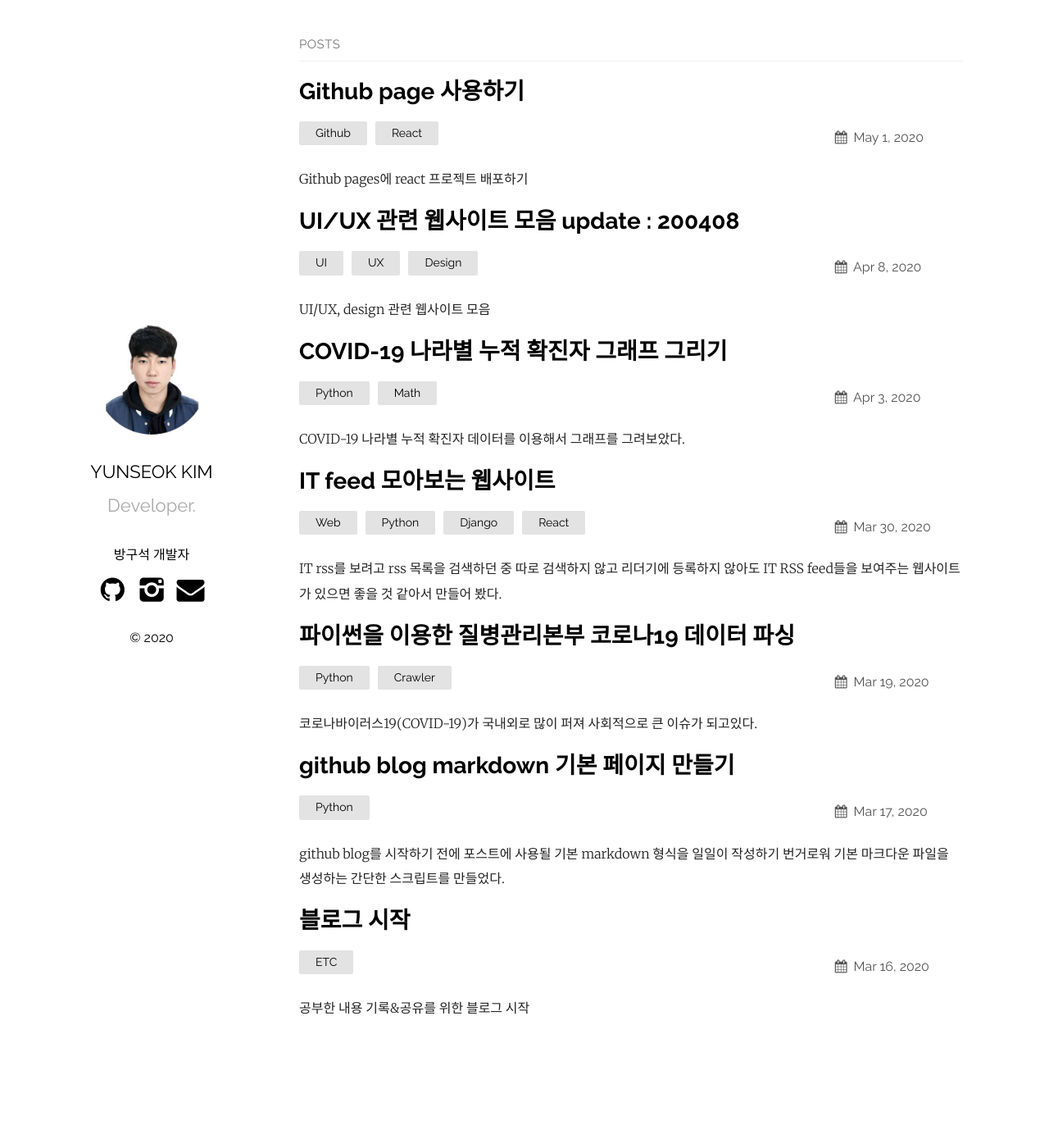
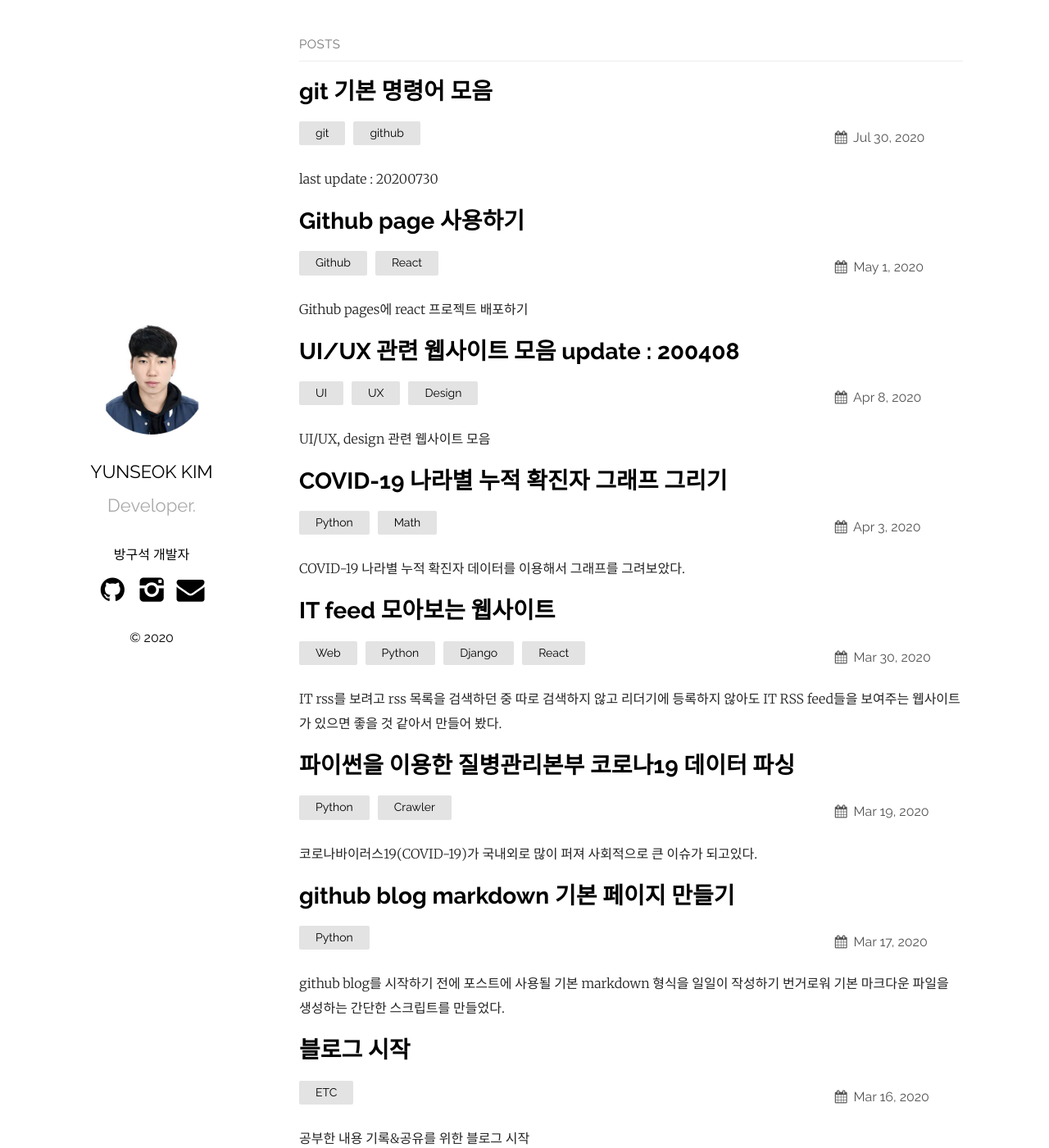
Before and after one commit to spro1/spro1.github.io, a Jekyll site: the page built from index.md, in a window 1280 px wide and 1400 px high. Shown: the whole window at 82% size. Built offline with Jekyll 4.4.1, drawn with Linux system fonts in a browser that asks for light colours; part of the change alters nothing that is shown.

Commit message:
20200730

````diff
--- /dev/null
+++ b/_posts/2020-07-30-github-manual.md
@@ -0,0 +1,57 @@
+---
+layout: post
+title:  "git 기본 명령어 모음"
+date:   2020-07-30
+categories: git github
+---
+last update : 20200730
+
+Git 기본 명령어 모음 - 추가로 업로드 예정
+
+### 사용 명령어
+
+|명령어|설명|
+|:-----|:------------|
+|git init|저장소 생성|
+|git add <파일명>|파일을 git에 추가|
+|git commit|변경 사항 git에 업로드|
+|git status|저장소 상태 출력|
+|git branch <브랜치명>|브랜치 생성|
+|git checkout <브랜치명>|작업 브랜치 변경|
+|git merge <브랜치명>|현재 브랜치에 <브랜치명> 병합|
+|git clone|원격 저장소 -> 로컬 저장소 복사|
+|git remote|특정 원격 저장소 연결|
+|git push|로컬 저장소의 변경사항을 원격 저장소에 저장|
+|git fetch|로컬 저장소와 원격 저장소의 변경사항 대조|
+|git pull|원격 저장소의 최신 내용을 로컬 저장소로 병합|
+|git tag|tag 붙이기|
+|git commit --amend|최종 커밋 취소 후 새로운 내용 추가|
+|git revert|이전 커밋 제거, 기록 남음|
+|git reset|이전 커밋 버전으로 돌아감, 기록 안남음|
+|git checkout HEAD --filename|아직 커밋하지 않은 변경 내용 취소|
+|git rebase|병합할때 사용|
+|git rebase -i|서로 다른 두 커밋의 내역을 합침|
+
+
+### 일반적인 github 사용법
+
+```
+// 저장소 생성
+git init
+
+// readme.md 생성
+echo "# test" >> README.md
+
+// readme 추가
+git add README.md
+
+// commit
+git commit -m "first commit"
+
+// 원격저장소 추가
+git remote add <리모트명> <github 주소>
+
+// 변경사항 원격저장소 업로드
+git push -u <리모트명> <브랜치명>
+
+```
--- a/_sass/plain.scss
+++ b/_sass/plain.scss
@@ -248,3 +248,8 @@ main {
   padding-bottom: 10px;
   font-weight: normal;
 }
+
+td, th {
+  border : 1px solid #000;
+  padding: 3px;
+}
````
